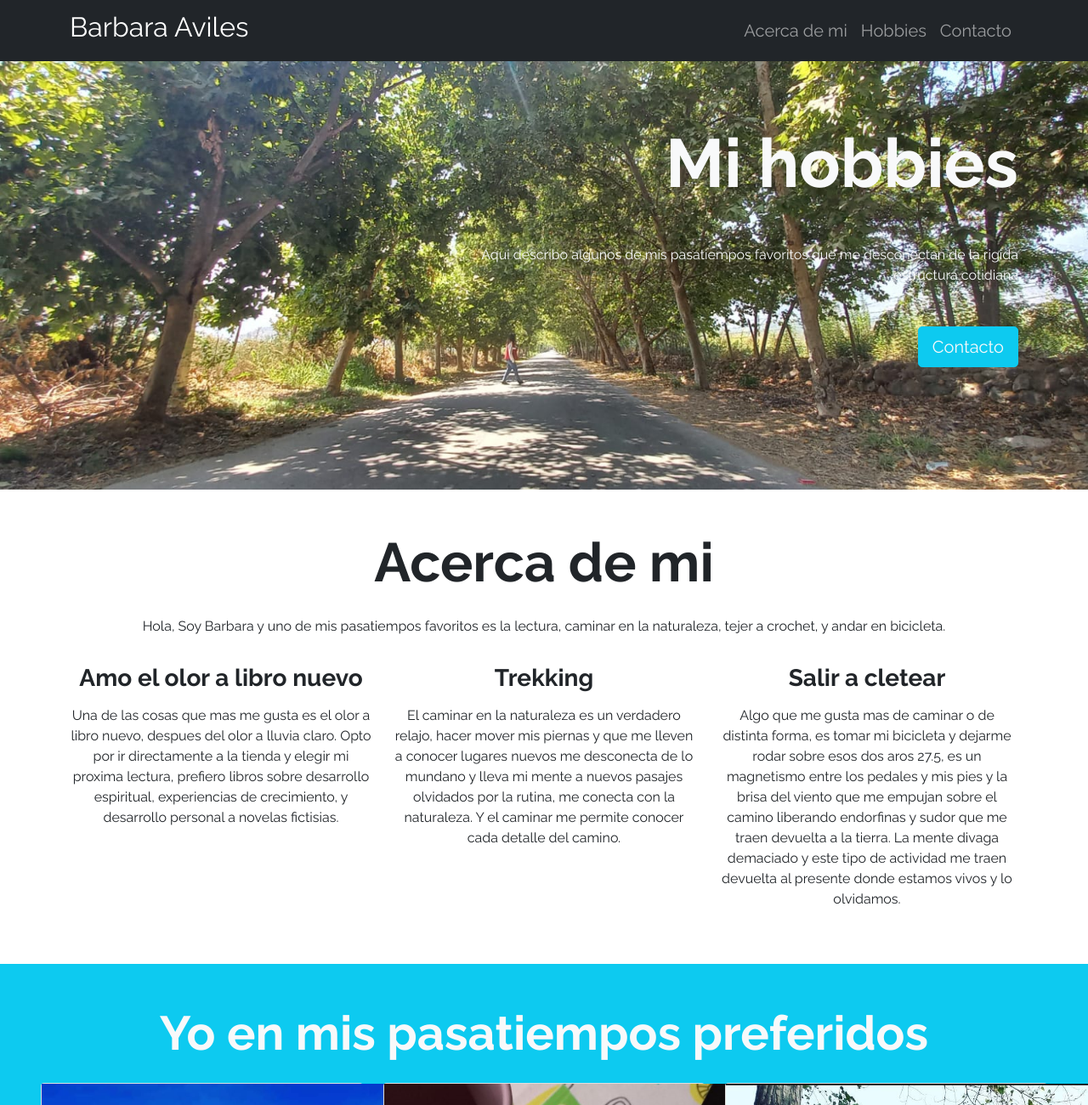
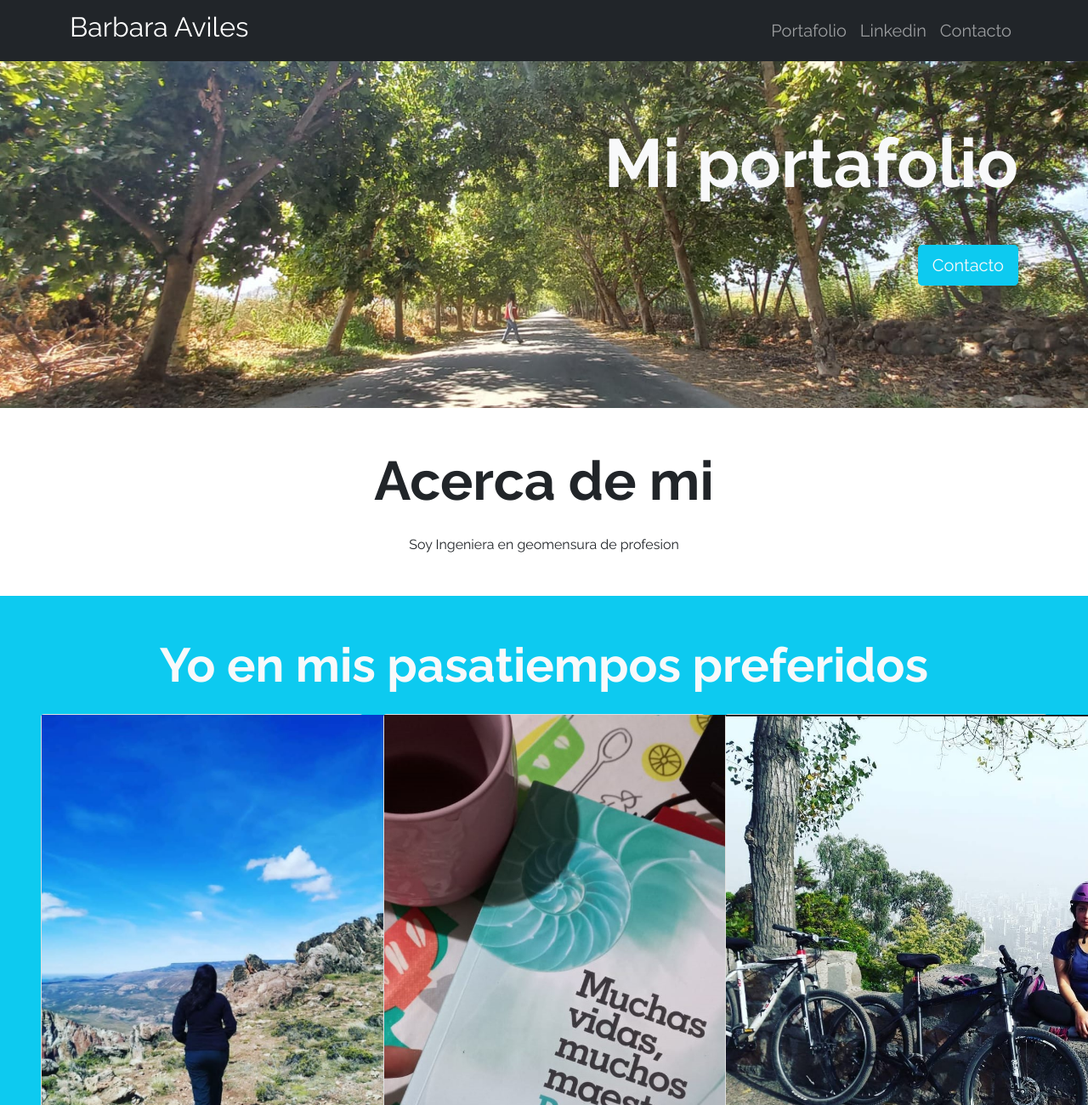
Before and after one commit to baviless/baviless.git.io, a plain HTML site: page index.html in a window 1280 px wide. Shown: the top 1300 px of the page at 85% size. Drawn offline with nearby package versions, Linux system fonts and the light colour scheme.

Commit message:
cambios realizados a portafolio

```diff
--- a/index.html
+++ b/index.html
@@ -31,10 +31,10 @@
             <div class="collapse navbar-collapse" id="navbarSupportedContent">
                 <ul class="navbar-nav ms-auto mb-2 mb-lg-0 fs-5">
                     <li class="nav-item">
-                        <a class="nav-link" href="#">Acerca de mi</a>
+                        <a class="nav-link" href="#">Portafolio</a>
                     </li>
                     <li class="nav-item">
-                        <a class="nav-link" href="#">Hobbies</a>
+                        <a class="nav-link" href="#">Linkedin</a>
                     </li>
                     <li class="nav-item">
                         <a class="nav-link" href="#">Contacto</a>
@@ -50,11 +50,9 @@
         <div class="container">
             <div class="ms-auto col-12 col-md-7 ">
                 <h1 class="display-1 fw-bold my-5">
-                    Mi hobbies
+                    Mi portafolio
                 </h1>
-                <p class="my-5">
-                    Aqui describo algunos de mis pasatiempos favoritos que me desconectan de la rigida estructura cotidiana
-                </p>
+
                 <div class="mb-5 pb-5">
 
                     <button class="btn btn-lg btn-info text-light">Contacto</button>
@@ -65,47 +63,12 @@
 
 
     <section id="Acerca-de-mi" class="container text-center my-5">
-
-
         <h2 class="display-3 fw-bold my-4">Acerca de mi</h2>
 
         <p class1="my-4">
-            Hola, Soy Barbara y uno de mis pasatiempos
-            favoritos es la lectura, caminar en la naturaleza, tejer a crochet,
-            y andar en bicicleta.
+            Soy Ingeniera en geomensura de profesion
         </p>
 
-
-        <div class="row">
-            <div class="col-12 col-md-4">
-
-                <h3 class="my-3 fw-bold">Amo el olor a libro nuevo</h3>
-                <p class="my-3">
-                    Una de las cosas que mas me gusta es el olor a libro nuevo,
-                    despues del olor a lluvia claro. Opto por ir directamente a la tienda
-                    y elegir mi proxima lectura, prefiero libros sobre  desarrollo espiritual,
-                    experiencias de crecimiento, y desarrollo personal a novelas fictisias.
-                </p>
-            </div>
-            <div class="col-12 col-md-4">
-
-                <h3 class="my-3 fw-bold">Trekking</h3>
-                <p class="my-3">
-                    El caminar en la naturaleza es un verdadero relajo, hacer mover mis piernas y que me lleven a conocer lugares nuevos
-                    me desconecta de lo mundano y lleva mi mente a nuevos pasajes olvidados por la rutina, me conecta con la naturaleza.
-                    Y el caminar me permite conocer cada detalle del camino.
-                </p>
-            </div>
-            <div class="col-12 col-md-4">
-
-                <h3 class="my-3 fw-bold">Salir a cletear</h3>
-                <p class="my-3">
-                    Algo que me gusta mas de caminar o de distinta forma, es tomar mi bicicleta y dejarme rodar sobre esos dos aros 27.5,
-                    es un magnetismo entre los pedales y mis pies y la brisa del viento que me empujan sobre el camino liberando endorfinas y sudor
-                    que me traen devuelta a la tierra. La mente divaga demaciado y este tipo de actividad me traen devuelta al presente donde estamos vivos y lo olvidamos.
-                </p>
-            </div>
-        </div>
     </section>
 
 
@@ -126,9 +89,10 @@
                             Algunos de los parques que he visitado son: Parque N. Conguillio, P.N Malalcahuello, P.N Villarrica,
                             P.N Pumalin, , entre varios y aun quedan muchos por conocer.
                         </p>
-                        <button type="button" class="btn btn-outline-info">
-                            Ver más
-                        </button>
+                        <div class="d-grid gap-2 d-md-flex justify-content-md-end">
+                            <button class="btn btn-primary me-md-2" type="button">Button</button>
+                            <button class="btn btn-primary" type="button">Button</button>
+                          </div>
                     </div>
                 </div>
             </div>
```
